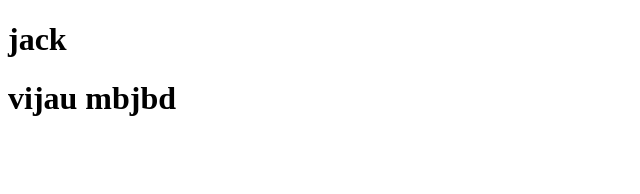
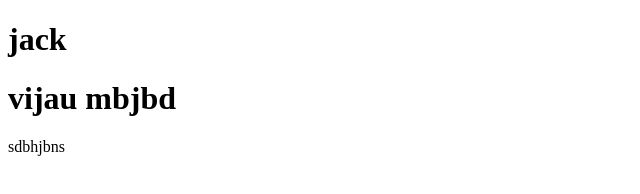
Before and after one commit to Pavithra7771/class, a plain HTML site: page index.html in a window 1280 px wide. Shown: the full height of the page, 0-640 px from the left. Drawn offline with Linux system fonts and the light colour scheme.

Commit message:
Update index.html

```diff
--- a/index.html
+++ b/index.html
@@ -8,6 +8,7 @@
 <body>
     <h1>jack</h1>
     <h1>vijau mbjbd</h1>
+    sdbhjbns
 
 </body>
 </html>
```
